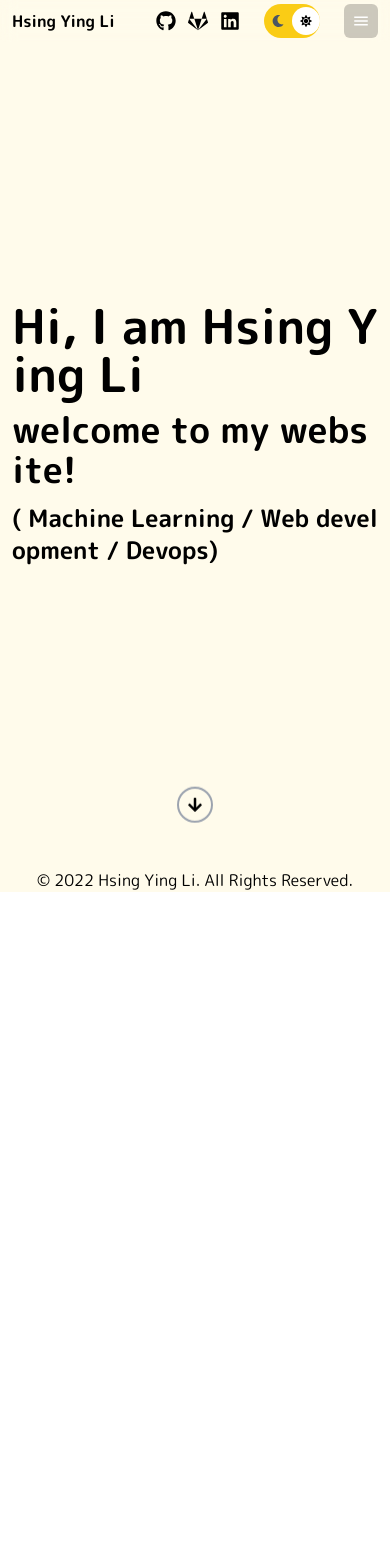
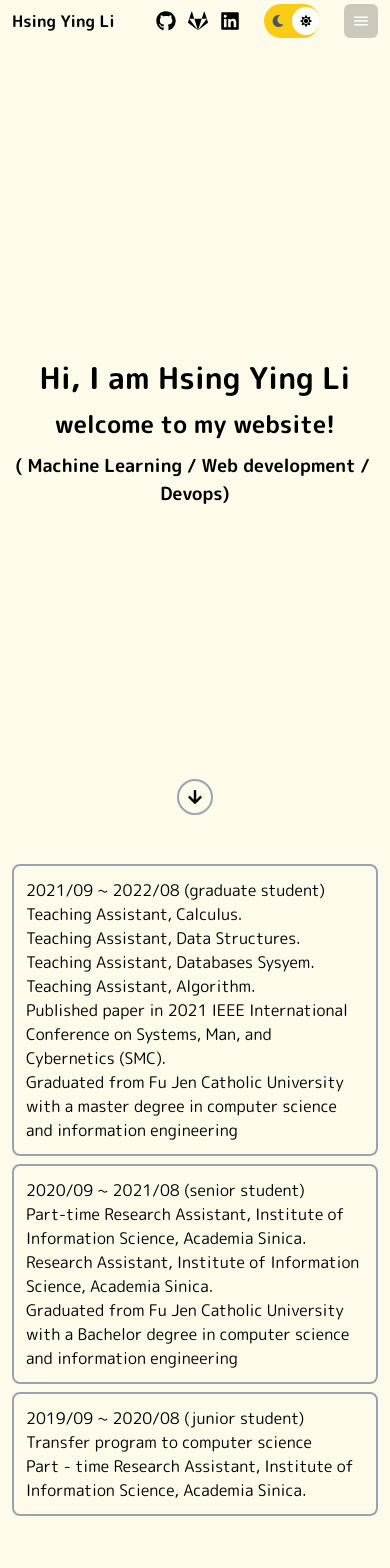
Before and after one commit to hsingyingli/hyl-website, a Next.js app: page / in a window 390 px wide. Shown: the top 1568 px of the page. Before the commit the page ends 892 px from the top, so only its background shows below. Built offline with nearby package versions, Linux system fonts and the light colour scheme.

Commit message:
add opacity on scrolling to arrow down icon

```diff
--- /dev/null
+++ b/components/About/index.tsx
@@ -0,0 +1,36 @@
+import React, { useRef, useState } from "react";
+import { abouts } from '../../utils/about'
+import { AboutInfo } from '../../utils/types/about'
+
+const AboutCard: React.FC<AboutInfo> = ({ title, infoList }) => {
+  return (
+    <>
+      <h1>{title}</h1>
+      <div>
+        <ul>
+          {infoList.map((info, idx) => {
+            return <li key={idx}>{info}</li>
+          })}
+        </ul>
+      </div>
+    </>
+  )
+}
+
+const About = () => {
+  return (
+    <section className='min-h-screen'>
+
+      {abouts.map((about, idx) => {
+        return (
+          <div key={idx} className='border-2 rounded-lg border-gray-400 p-3 my-2'>
+            <AboutCard title={about.title} infoList={about.infoList} />
+          </div>
+        )
+      })}
+
+    </section>
+  )
+}
+
+export default About
--- a/components/Hero/index.tsx
+++ b/components/Hero/index.tsx
@@ -1,25 +1,39 @@
-import React from "react";
+import React, { useRef } from "react";
 import { FaArrowDown } from 'react-icons/fa'
+import useScroll from "../../hooks/useScroll";
 import Text from "./text";
 
 
 const Hero: React.FC = () => {
+  const { scrollY } = useScroll()
+  const refContainer = useRef<HTMLDivElement>(null)
+
+  const { current: elContainer } = refContainer
+  let opacity = 1
+  if (elContainer) {
+    const { offsetTop } = elContainer
+    console.log(scrollY)
+    console.log(offsetTop)
+    opacity = 1 - (Math.min(scrollY, offsetTop) * 2 / offsetTop)
+    console.log(opacity)
+  }
+
   const firstLine = 'Hi, I am Hsing Ying Li'
   const secondLine = 'welcome to my website!'
   const thirdLine = '( Machine Learning / Web development / Devops)'
 
   return (
     <div className='flex flex-col items-center justify-center min-h-screen gap-3 relative animate-[fadeIn_2s_ease-in-out]'>
-      <p className='text-5xl font-bold'>
+      <p className='text-3xl md:text-4xl lg:text-5xl font-bold text-center'>
         <Text text={firstLine} />
       </p>
-      <p className='text-4xl font-bold '>
+      <p className='text-2xl md:text-3xl lg:text-4xl font-bold text-center'>
         <Text text={secondLine} />
       </p>
-      <p className='text-2xl font-bold'>
+      <p className='text-lg md:text-xl lg:text-2xl font-bold text-center'>
         <Text text={thirdLine} />
       </p>
-      <div className='absolute bottom-8 border-2 border-gray-400 p-2 rounded-full animate-bounce'>
+      <div ref={refContainer} className='absolute bottom-8 border-2 border-gray-400 p-2 rounded-full animate-bounce' style={{ opacity: opacity }}>
         <FaArrowDown />
       </div>
     </div>
--- /dev/null
+++ b/hooks/useScroll.tsx
@@ -0,0 +1,8 @@
+import { useContext } from 'react'
+import { ScrollContext } from '../providers/ScrollObserver'
+
+const useScroll = () => {
+  return useContext(ScrollContext)
+}
+
+export default useScroll
--- a/pages/_app.tsx
+++ b/pages/_app.tsx
@@ -2,13 +2,16 @@ import '../styles/globals.css'
 import type { AppProps } from 'next/app'
 import ThemeProvider from '../providers/ThemeProvider'
 import MainLayout from '../components/Layout/main'
+import ScrollObserver from '../providers/ScrollObserver'
 
 function MyApp({ Component, pageProps, router }: AppProps) {
   return (
     <ThemeProvider>
-      <MainLayout path={router.asPath}>
-        <Component {...pageProps} />
-      </MainLayout>
+      <ScrollObserver>
+        <MainLayout path={router.asPath}>
+          <Component {...pageProps} />
+        </MainLayout>
+      </ScrollObserver>
     </ThemeProvider>
   )
 }
--- a/pages/index.tsx
+++ b/pages/index.tsx
@@ -1,6 +1,7 @@
 import type { NextPage } from 'next'
 import Head from 'next/head'
 import Image from 'next/image'
+import About from '../components/About'
 import Hero from '../components/Hero'
 import useTheme from '../hooks/useTheme'
 
@@ -8,6 +9,8 @@ const Home: NextPage = () => {
   return (
     <div>
       <Hero />
+      <About />
+      <div className='h-screen'> Hello</div>
     </div>
   )
 }
--- /dev/null
+++ b/providers/ScrollObserver.tsx
@@ -0,0 +1,33 @@
+import React, { useState, useEffect, useCallback, createContext } from 'react'
+import { ScrollValue } from '../utils/types/scroll'
+
+interface Props {
+  children: React.ReactNode
+}
+
+const ScrollContext = createContext<ScrollValue>({ scrollY: 0 })
+
+const ScrollObserver: React.FC<Props> = ({ children }) => {
+  const [scrollY, setScrollY] = useState(0)
+  const handleOnScroll = useCallback(() => {
+    setScrollY(window.scrollY)
+  }, [])
+
+  useEffect(() => {
+    document.addEventListener('scroll', handleOnScroll, { passive: true })
+
+    return () => document.removeEventListener('scroll', handleOnScroll)
+  }, [handleOnScroll])
+
+  return (
+    <ScrollContext.Provider value={{ scrollY }}>
+      {children}
+    </ScrollContext.Provider>
+  )
+}
+
+
+export default ScrollObserver
+export {
+  ScrollContext
+}
--- /dev/null
+++ b/utils/about.ts
@@ -0,0 +1,32 @@
+import { AboutInfos } from './types/about'
+const abouts: AboutInfos = [
+  {
+    title: "2021/09 ~ 2022/08 (graduate student)",
+    infoList: [
+      'Teaching Assistant, Calculus.'
+      , 'Teaching Assistant, Data Structures.'
+      , 'Teaching Assistant, Databases Sysyem.'
+      , 'Teaching Assistant, Algorithm.'
+      , 'Published paper in 2021 IEEE International Conference on Systems, Man, and Cybernetics (SMC).'
+      , 'Graduated from Fu Jen Catholic University with a master degree in computer science and information engineering'
+    ],
+  }, {
+    title: '2020/09 ~ 2021/08 (senior student)',
+    infoList: [
+      'Part-time Research Assistant, Institute of Information Science, Academia Sinica.'
+      , 'Research Assistant, Institute of Information Science, Academia Sinica.'
+      , 'Graduated from Fu Jen Catholic University with a Bachelor degree in computer science and information engineering'
+    ]
+  }, {
+    title: '2019/09 ~ 2020/08 (junior student)',
+    infoList: [
+      'Transfer program to computer science'
+      , 'Part - time Research Assistant, Institute of Information Science, Academia Sinica.'
+    ]
+  }
+]
+
+
+export {
+  abouts
+}
--- /dev/null
+++ b/utils/types/about.ts
@@ -0,0 +1,11 @@
+type AboutInfo = {
+  title: string
+  infoList: Array<string>
+}
+
+type AboutInfos = Array<AboutInfo>
+
+export type {
+  AboutInfo,
+  AboutInfos
+}
--- /dev/null
+++ b/utils/types/scroll.ts
@@ -0,0 +1,8 @@
+type ScrollValue = {
+  scrollY: number
+}
+
+
+export type {
+  ScrollValue
+}
```
